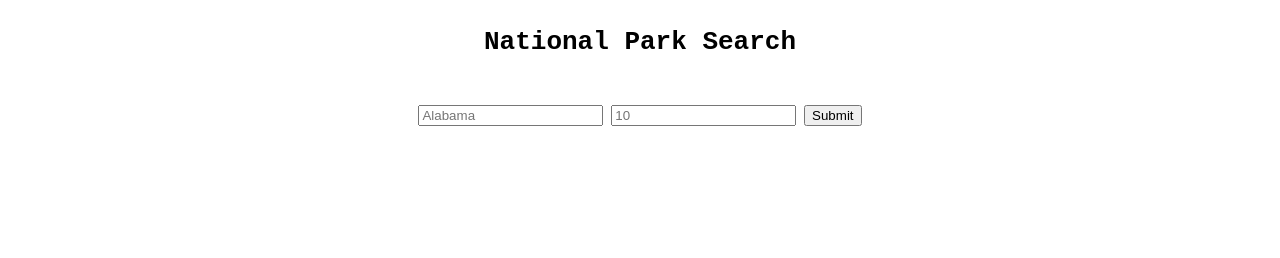
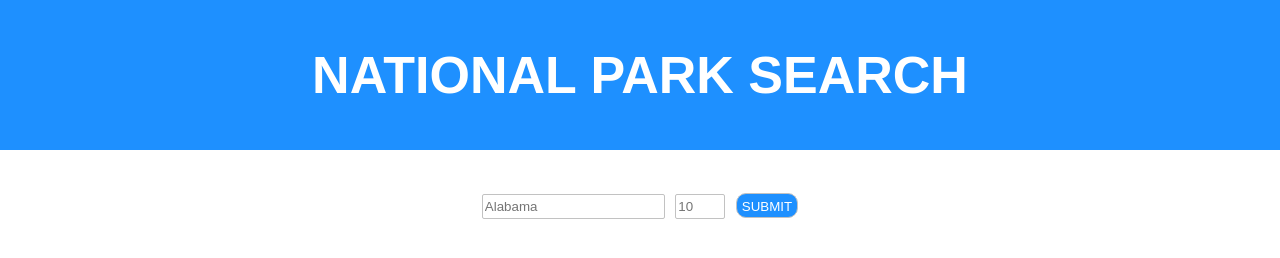
Before and after one commit to kfuquay/nps-api-search, a plain HTML site: page index.html in a window 1280 px wide. Drawn offline with nearby package versions, Linux system fonts and the light colour scheme.

Commit message:
edit html css

```diff
--- a/index.html
+++ b/index.html
@@ -10,13 +10,13 @@
 </head>
 <body>
     <header role="banner">
-        <h1>National Park Search</h1>
+        <h1>NATIONAL PARK SEARCH</h1>
     </header>
 
     <form class="form">
         <input type="text" name="state" id="js-search-state" placeholder="Alabama" required>
         <input type="number" placeholder="10" id="js-search-number" min="1">
-        <input type="Submit" value="Submit">
+        <input type="Submit" value="SUBMIT">
     </form>
 
     <section class="results hidden">
--- a/main.css
+++ b/main.css
@@ -4,19 +4,42 @@
 
 body {
     margin: 0;
-    font-family: monospace;
+    font-family: Arial, Helvetica, sans-serif;
 }
 
 header {
     text-align: center;
     padding: 10px;
+    font-size: 26px;
+    color: white;
+    background-color: dodgerblue;
 }
 
 form {
     text-align: center;
     padding: 10px;
-    margin: 10px;
+    margin: 30px;
 }
+
+input {
+    padding: 2px;
+    border-radius: 2px;
+    border: 1px solid #c2c2c2;
+    height: 25px;
+    margin: 3px;
+}
+
+input[type='number'] {
+    width: 50px;
+}
+input[type='submit'] {
+    padding: 5px;
+    background-color: dodgerblue;
+    color: white;
+    cursor: pointer;
+    border-radius: 10px;
+}
+
 
 .hidden {
     visibility: hidden;
```
